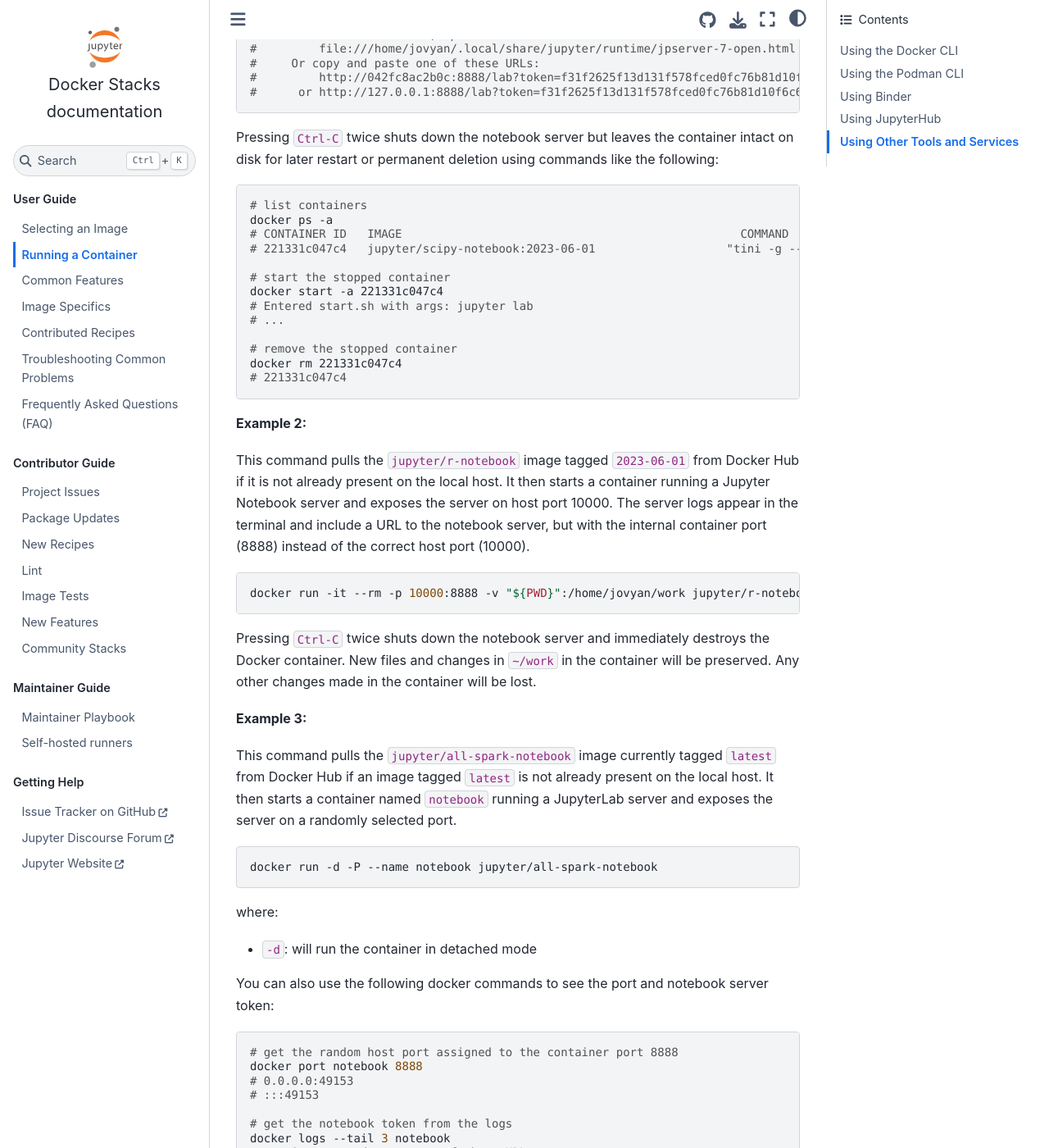
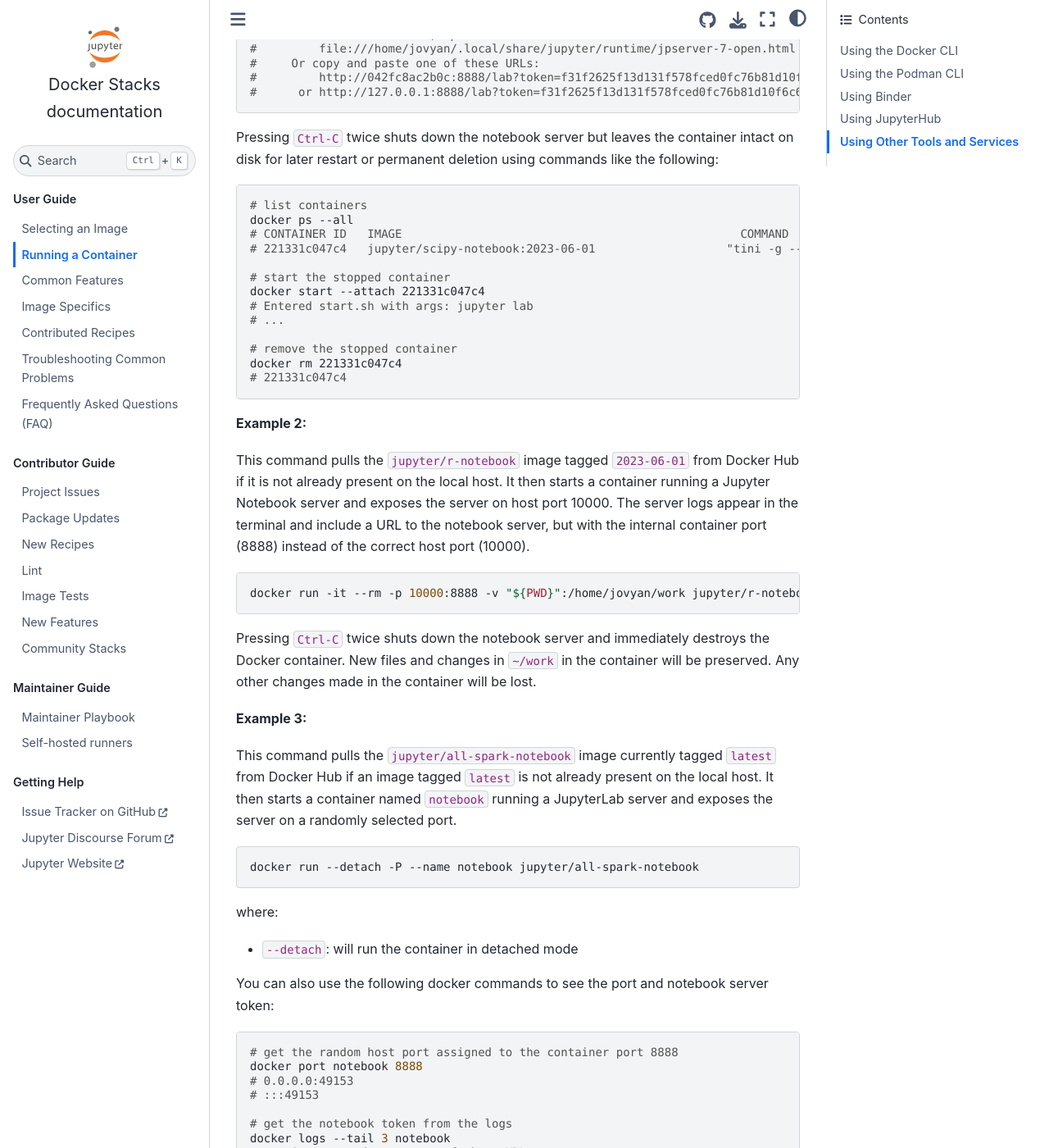
Before and after one commit to jupyter/docker-stacks, a Sphinx documentation site: the page built from docs/using/running.md, in a window 1280 px wide and 1400 px high, scrolled down 731 px. Shown: the whole window at 82% size. Built offline with Sphinx 7.4.7 and the Sphinx Book theme 1.1.4, drawn with Linux system fonts in a browser that asks for light colours.

Commit message:
Use long options in code

````diff
--- a/docs/using/running.md
+++ b/docs/using/running.md
@@ -37,12 +37,12 @@
 
 ```bash
 # list containers
-docker ps -a
+docker ps --all
 # CONTAINER ID   IMAGE                                                 COMMAND                  CREATED          STATUS                     PORTS     NAMES
 # 221331c047c4   jupyter/scipy-notebook:2023-06-01                   "tini -g -- start-no…"   11 seconds ago   Exited (0) 8 seconds ago             cranky_benz
 
 # start the stopped container
-docker start -a 221331c047c4
+docker start --attach 221331c047c4
 # Entered start.sh with args: jupyter lab
 # ...
 
@@ -71,12 +71,12 @@
 It then starts a container named `notebook` running a JupyterLab server and exposes the server on a randomly selected port.
 
 ```bash
-docker run -d -P --name notebook jupyter/all-spark-notebook
+docker run --detach -P --name notebook jupyter/all-spark-notebook
 ```
 
 where:
 
-- `-d`: will run the container in detached mode
+- `--detach`: will run the container in detached mode
 
 You can also use the following docker commands to see the port and notebook server token:
 
````
Also changed, not shown: docs/using/recipes.md (+1 -1 lines), docs/using/specifics.md (+1 -1 lines), docs/using/troubleshooting.md (+1 -1 lines), 5 other files.
